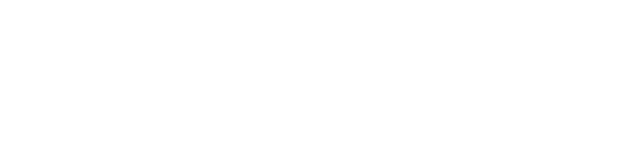
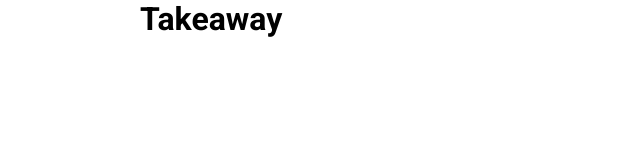
Before and after one commit to thaisonbk57/takeaway, a website: page src/index.html in a window 1280 px wide. Shown: the whole page, without its empty margins (0-640 px from the left). Drawn offline with nearby package versions, Linux system fonts and the light colour scheme; files that its build step writes are made by us from their sources.

Commit message:
added font Roboto

```diff
--- a/src/index.html
+++ b/src/index.html
@@ -4,11 +4,17 @@
     <meta charset="UTF-8" />
     <meta name="viewport" content="width=device-width, initial-scale=1.0" />
     <meta http-equiv="X-UA-Compatible" content="ie=edge" />
+    <link
+      href="https://fonts.googleapis.com/css?family=Roboto:400,500,700"
+      rel="stylesheet"
+    />
     <link rel="stylesheet" href="./css/index.css" />
     <title>Take away homework</title>
   </head>
   <body>
-    <div></div>
+    <div class="container">
+      <header class="header"><h1 class="brand">Takeaway</h1></header>
+    </div>
     <script src="./js/main.js"></script>
   </body>
 </html>
--- a/src/scss/_basic.scss
+++ b/src/scss/_basic.scss
@@ -3,3 +3,8 @@
   margin: 0;
   box-sizing: border-box;
 }
+
+html,
+body {
+  font-family: "Roboto", sans-serif;
+}
```
